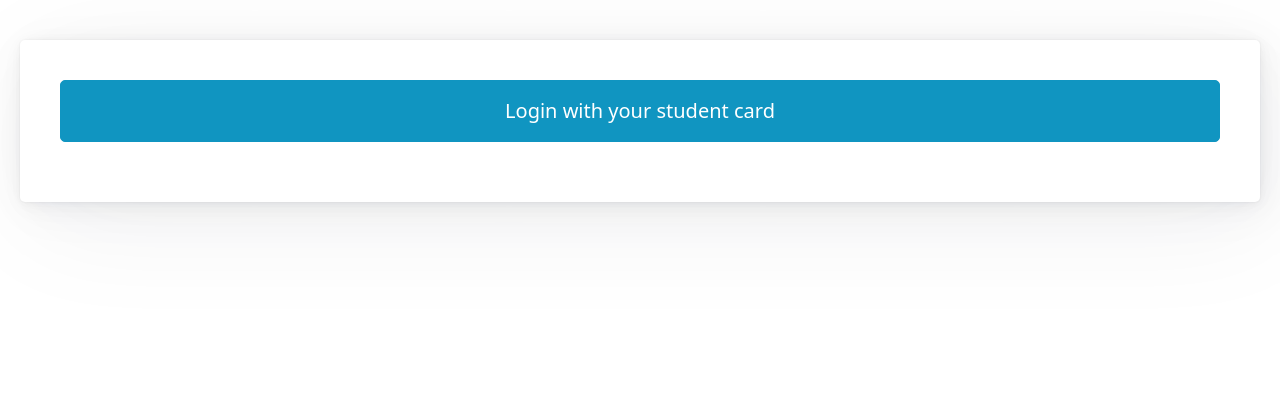
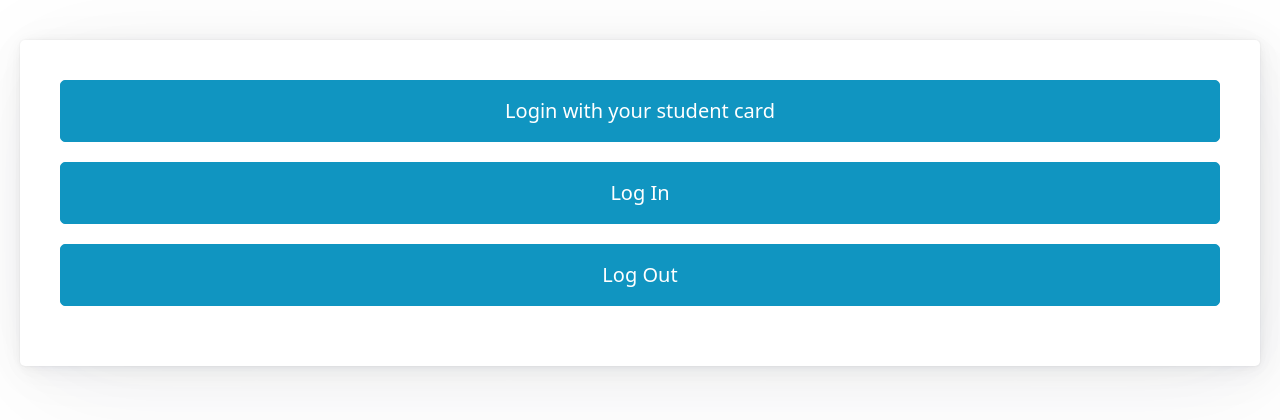
Before and after one commit to nichitagutu/disrupt-uni, a React (Create React App) app: page / in a window 1280 px wide. Shown: the top 420 px of the page. Built offline with nearby package versions, Linux system fonts and the light colour scheme; what @arx-research/libhalo would draw is missing.

Commit message:
login flow

```diff
--- a/package.json
+++ b/package.json
@@ -4,6 +4,7 @@
   "private": true,
   "dependencies": {
     "@arx-research/libhalo": "^1.2.2",
+    "@auth0/auth0-react": "^2.2.3",
     "@picocss/pico": "^1.5.10",
     "@testing-library/jest-dom": "^5.16.5",
     "@testing-library/react": "^13.4.0",
--- a/src/App.js
+++ b/src/App.js
@@ -3,6 +3,9 @@
 import { execHaloCmdWeb } from "@arx-research/libhalo/api/web.js";
 import QRCode from "react-qr-code";
 import { isMobile } from "react-device-detect";
+import LoginButton from "./components/LoginButton"
+import LogoutButton from "./components/LogoutButton"
+import Profile from "./components/Profile"
 
 const Gate = new HaloGateway("wss://s1.halo-gateway.arx.org");
 Gate.gatewayServerHttp = "https://s1.halo-gateway.arx.org/e";
@@ -88,6 +91,13 @@
       <article>
         <button onClick={loginClickHandler}>{statusText}</button>
         {pairingLink && <QRCode value={pairingLink} />}
+
+
+
+
+      <LoginButton />
+      <LogoutButton />
+      <Profile/>
       </article>
     </div>
   );
--- /dev/null
+++ b/src/components/LoginButton.js
@@ -0,0 +1,10 @@
+import React from "react";
+import { useAuth0 } from "@auth0/auth0-react";
+
+const LoginButton = () => {
+    const { loginWithRedirect } = useAuth0();
+
+    return <button onClick={() => loginWithRedirect()}>Log In</button>;
+};
+
+export default LoginButton;
--- /dev/null
+++ b/src/components/LogoutButton.js
@@ -0,0 +1,14 @@
+import React from "react";
+import { useAuth0 } from "@auth0/auth0-react";
+
+const LogoutButton = () => {
+    const { logout } = useAuth0();
+
+    return (
+        <button onClick={() => logout({ logoutParams: { returnTo: window.location.origin } })}>
+            Log Out
+        </button>
+    );
+};
+
+export default LogoutButton;
--- /dev/null
+++ b/src/components/Profile.js
@@ -0,0 +1,22 @@
+import React from "react";
+import { useAuth0 } from "@auth0/auth0-react";
+
+const Profile = () => {
+    const { user, isAuthenticated, isLoading } = useAuth0();
+
+    if (isLoading) {
+        return <div>Loading ...</div>;
+    }
+
+    return (
+        isAuthenticated && (
+            <div>
+                <img src={user.picture} alt={user.name} />
+                <h2>{user.name}</h2>
+                <p>{user.email}</p>
+            </div>
+        )
+    );
+};
+
+export default Profile;
--- a/src/index.js
+++ b/src/index.js
@@ -1,13 +1,20 @@
-import React from "react";
-import ReactDOM from "react-dom/client";
-
 import "@picocss/pico";
 
-import App from "./App";
+import React from 'react';
+import { createRoot } from 'react-dom/client';
+import { Auth0Provider } from '@auth0/auth0-react';
+import App from './App';
 
-const root = ReactDOM.createRoot(document.getElementById("root"));
+const root = createRoot(document.getElementById('root'));
+
 root.render(
-  <React.StrictMode>
+  <Auth0Provider
+    domain="dev-x3ipsc8ruitk13yk.us.auth0.com"
+    clientId="qxezMhx8e7VlrkRsABRFzm1EWB47i0ad"
+    authorizationParams={{
+      redirect_uri: window.location.origin
+    }}
+  >
     <App />
-  </React.StrictMode>
+  </Auth0Provider>,
 );
```
Also changed, not shown: 1 other file (tests, documents, lock files or other folders).
